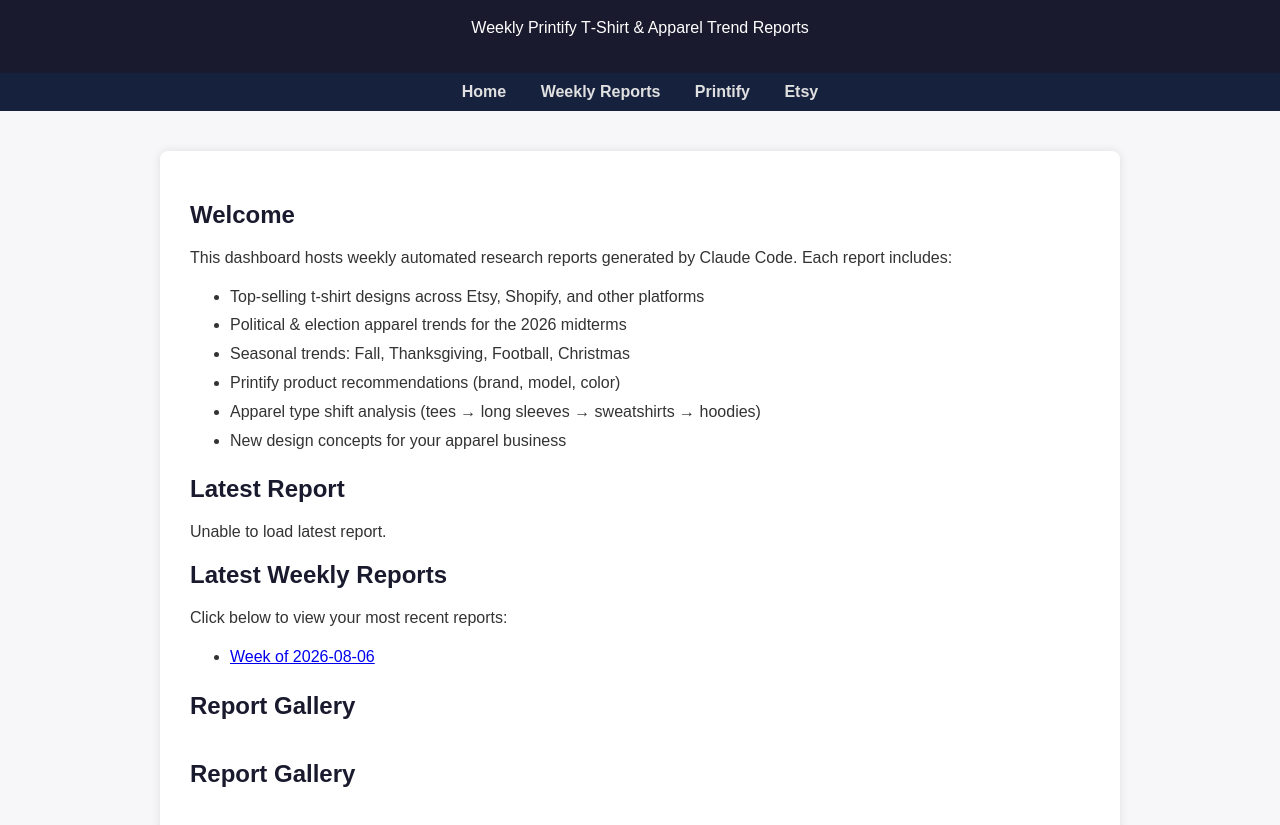
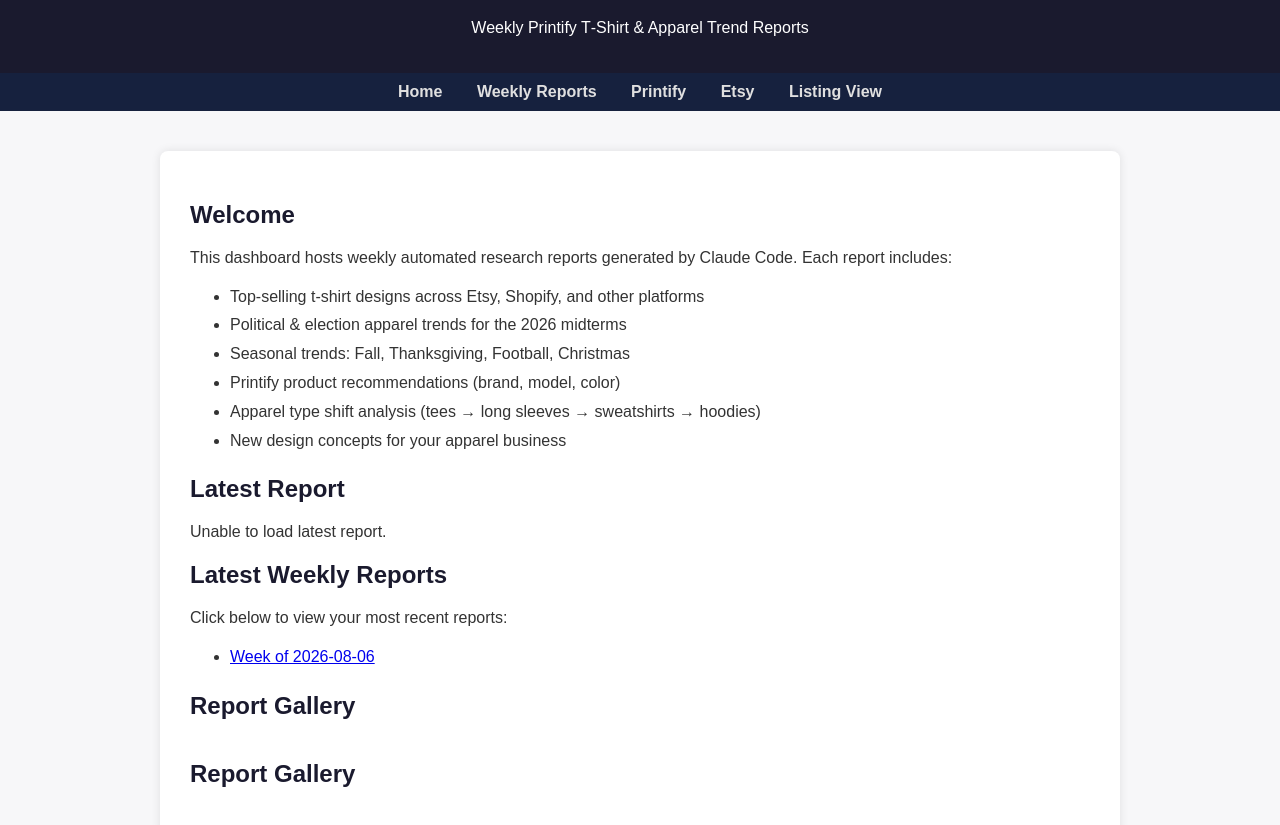
Before and after one commit to amyroday/Tee-Shirt-Designs, a plain HTML site: page index.html in a window 1280 px wide. Shown: the part 81-906 px from the top of the page. Drawn offline with Linux system fonts and the light colour scheme; no server answers.

Commit message:
Update index.html

```diff
--- a/index.html
+++ b/index.html
@@ -18,6 +18,7 @@
   <a href="weekly_reports/">Weekly Reports</a>
   <a href="https://printify.com">Printify</a>
   <a href="https://etsy.com">Etsy</a>
+<a href="https://app.listingview.io/auth/login" target="_blank">Listing View</a>
 </nav>
 
 <div class="container">
```
